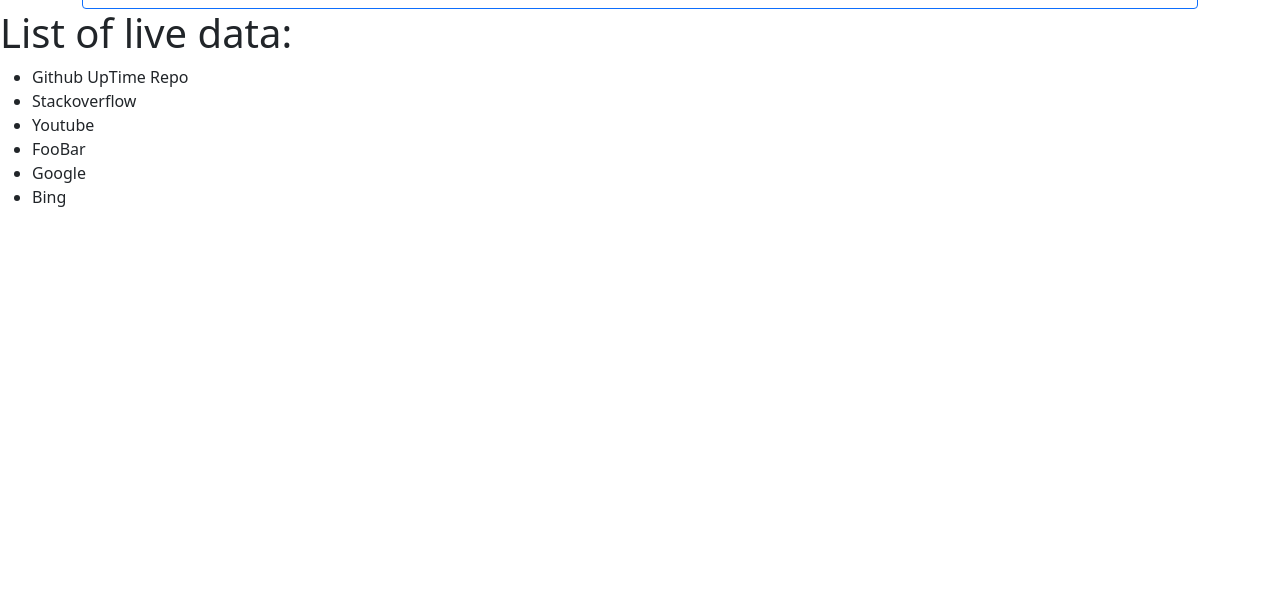
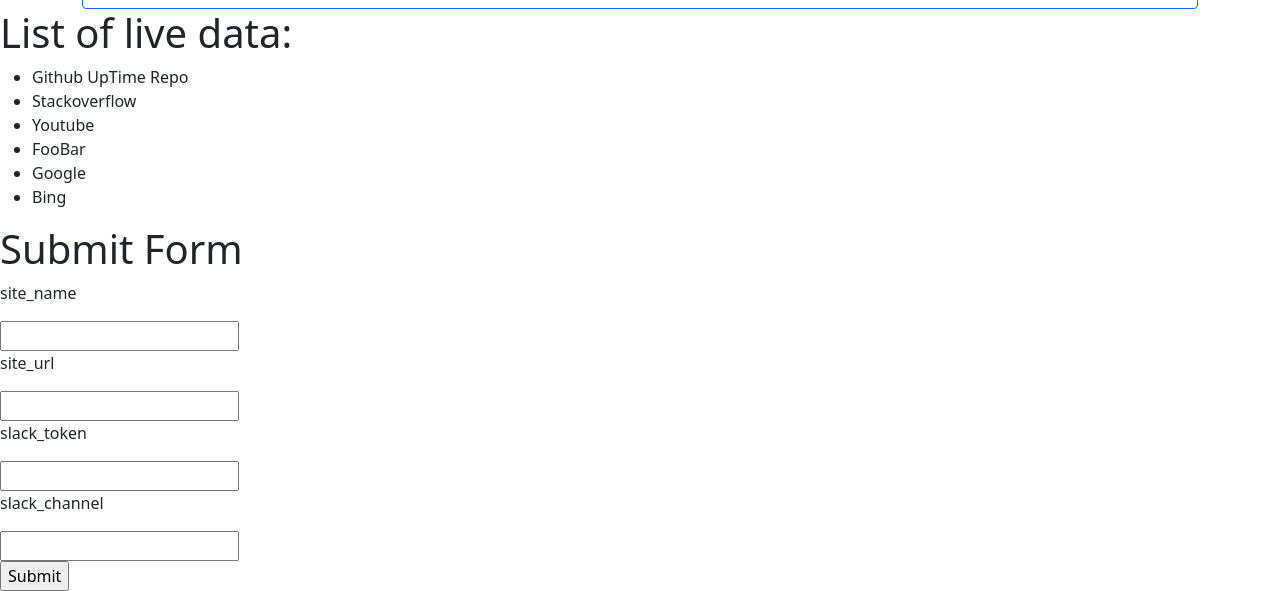
Before and after one commit to Rhdr/Uptime_Monitor_System, a Django app: page / in a window 1280 px wide. Shown: the part 574-1165 px from the top of the page. Before the commit the page ends 781 px from the top, so only its background shows below. Run offline with Django 3.2, Linux system fonts and the light colour scheme; data comes from the database, SQL or seed files in the repository; data that the repository does not hold is empty.

Commit message:
inserted basic ajax in home.html

```diff
--- a/Uptime_Monitor_System/monitor/templates/monitor/home.html
+++ b/Uptime_Monitor_System/monitor/templates/monitor/home.html
@@ -141,13 +141,22 @@
 
     </ul>
 
+    <h1>Submit Form</h1>
+    <form id="post-form" method="POST">
+        {% csrf_token %}
+        <p>site_name</p><input type="text" name="site_name" id="site_name" /><br>
+        <p>site_url</p><input type="url" name="site_url" id="site_url" /><br>
+        <p>slack_token</p><input type="text" name="slack_token" id="slack_token" /><br>
+        <p>slack_channel</p><input type="text" name="slack_channel" id="slack_channel" /><br>
+        <input type="submit" />
+    </form>
 
     <script>
         $(document).ready(function () {
             setInterval(function () {
                 $.ajax({
                     type: 'GET',
-                    url: "{% url 'monitor-ajax_get' %}",
+                    url: "{% url 'monitor-ajax_json' %}",
                     success: function (response) {
                         //console.log(response);
                         $("#display_data").empty();
@@ -163,6 +172,29 @@
             }, 1000);
         });
     </script>
+    <script>
+        $(document).on('submit', '#post-form', function (e) {
+            e.preventDefault();
+
+            $.ajax({
+                type: 'POST',
+                url: "ajax_create/",
+                data: {
+                    site_name: $('#site_name').val(),
+                    site_url: $('#site_url').val(),
+                    slack_token: $('#slack_token').val(),
+                    slack_channel: $('#slack_channel').val(),
+                    csrfmiddlewaretoken: $('input[name=csrfmiddlewaretoken]').val()
+                },
+                success: function (data) {
+                    console.log(data);
+                },
+                error: function (data) {
+                    console.log("An error occured");
+                }
+            });
+        });
+    </script>
     <script src="https://cdn.jsdelivr.net/npm/bootstrap@5.0.2/dist/js/bootstrap.bundle.min.js"
         integrity="sha384-MrcW6ZMFYlzcLA8Nl+NtUVF0sA7MsXsP1UyJoMp4YLEuNSfAP+JcXn/tWtIaxVXM"
         crossorigin="anonymous"></script>
--- a/Uptime_Monitor_System/monitor/urls.py
+++ b/Uptime_Monitor_System/monitor/urls.py
@@ -7,9 +7,10 @@ urlpatterns = [
     path('<int:pk>/', views.home_edit, name='monitor-home-edit'),
     path('delete/<int:pk>/', views.home_delete, name='monitor-home-delete'),
     path('ajax_json/', views.ajax_json, name='monitor-ajax_json'),
+    path('ajax_create/', views.ajax_create, name='monitor-ajax_create'),
 
 
-    path('ajax_home/', views.ajax_home, name='monitor-ajax_home'),
-    path('ajax_get/', views.ajax_get, name='monitor-ajax_get'),
-    path('ajax_home/ajax_create/', views.ajax_create, name='monitor-ajax_create'),
+    # path('ajax_home/', views.ajax_home, name='monitor-ajax_home'),
+    # path('ajax_get/', views.ajax_get, name='monitor-ajax_get'),
+    # path('ajax_home/ajax_create/', views.ajax_create, name='monitor-ajax_create'),
 ]
--- a/Uptime_Monitor_System/monitor/views.py
+++ b/Uptime_Monitor_System/monitor/views.py
@@ -69,16 +69,6 @@ def ajax_json(request):
     websites = Website.objects.all()
     return JsonResponse({"websites": list(websites.values())})
 
-
-def ajax_home(request):
-    return render(request, 'monitor/ajax_home.html')
-
-
-def ajax_get(request):
-    websites = Website.objects.all()
-    return JsonResponse({"websites": list(websites.values())})
-
-
 def ajax_create(request):
     if request.method == "POST":
         site_name = request.POST['site_name']
@@ -91,3 +81,25 @@ def ajax_create(request):
                               slack_channel=slack_channel)
         new_website.save()
     return HttpResponse("New profile created")
+
+# def ajax_home(request):
+#     return render(request, 'monitor/ajax_home.html')
+
+
+# def ajax_get(request):
+#     websites = Website.objects.all()
+#     return JsonResponse({"websites": list(websites.values())})
+
+
+# def ajax_create(request):
+#     if request.method == "POST":
+#         site_name = request.POST['site_name']
+#         site_url = request.POST['site_url']
+#         slack_token = request.POST['slack_token']
+#         slack_channel = request.POST['slack_channel']
+#         new_website = Website(site_name=site_name,
+#                               site_url=site_url,
+#                               slack_token=slack_token,
+#                               slack_channel=slack_channel)
+#         new_website.save()
+#     return HttpResponse("New profile created")
```
